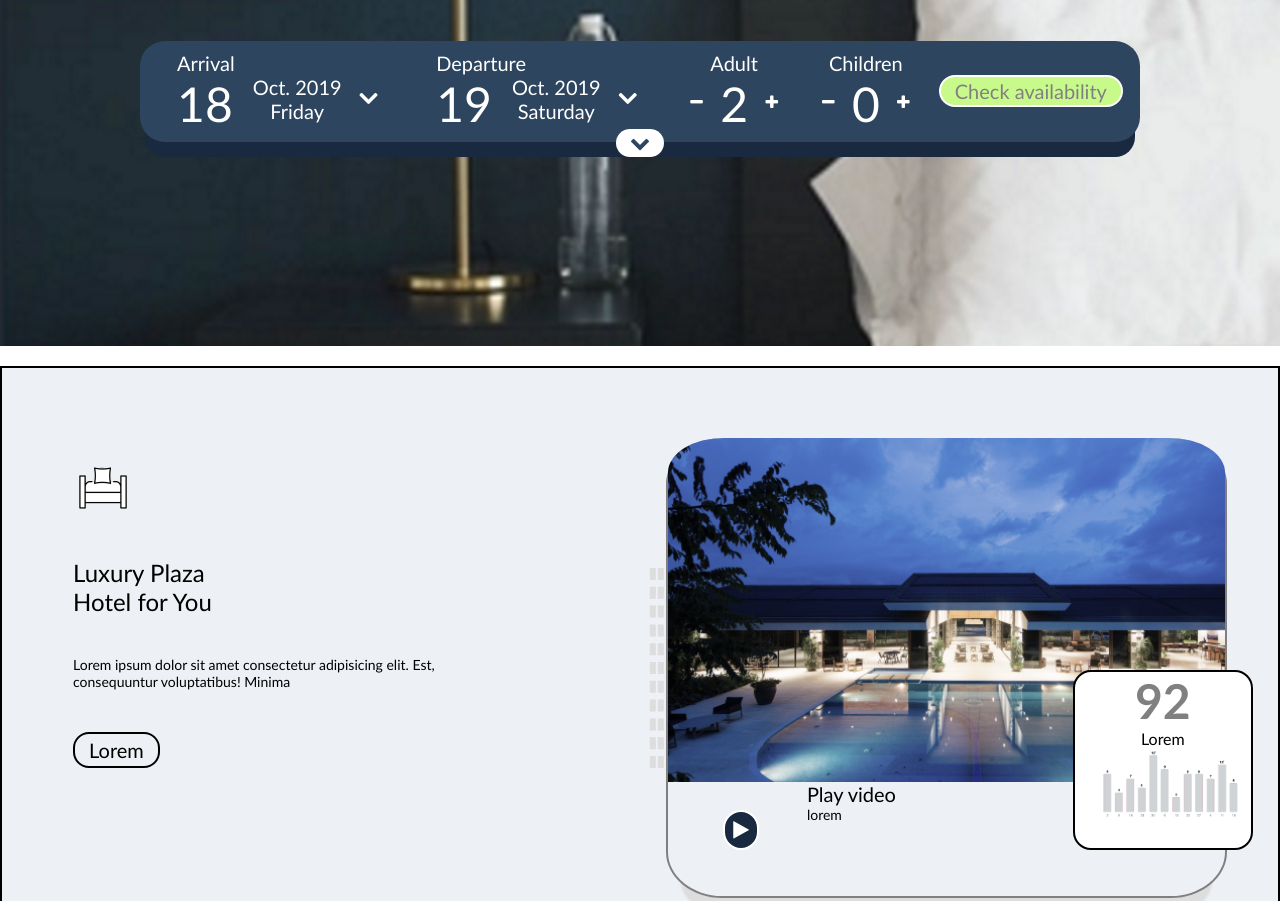
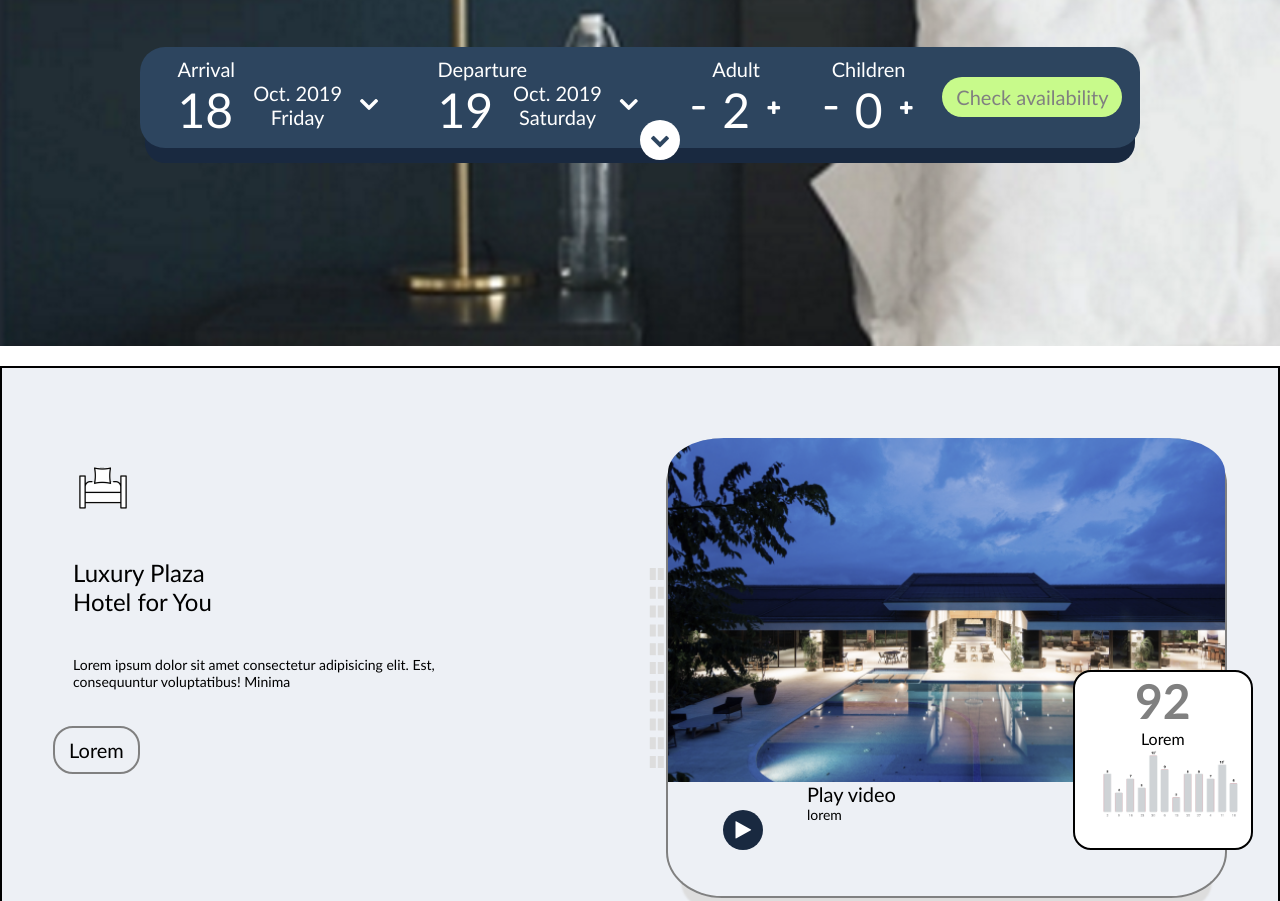
Before and after one commit to VytautasValutis/04-Hotel, a website: page index.html in a window 1280 px wide. Shown: the part 454-1355 px from the top of the page. Drawn offline with Linux system fonts and the light colour scheme.

Commit message:
Upgrade buttons

```diff
--- a/css/base/layout.css
+++ b/css/base/layout.css
@@ -31,12 +31,6 @@
     text-decoration: none;
     margin-left: 15px;
 }
-.round-border {
-    line-height: 1em;
-    padding: 0.4em;
-    border-radius: 1em;
-    border: 0.1em solid #fff;
-}
 .round-border:hover {
     box-shadow: 0 4px 8px lightgray;
 }
--- /dev/null
+++ b/css/component/button-old.css
@@ -0,0 +1,13 @@
+.btn {
+    background-color: #000;
+    color: #fff;
+    border: 0.1em solid #fff;
+    font-size: 20px;
+    line-height: 1em;
+    text-decoration: none;
+    border-radius: 0.8em;
+    padding: 0.2em 0.7em;
+}
+.btn:hover {
+    box-shadow: 0 4px 8px #222;
+}
--- a/css/component/button.css
+++ b/css/component/button.css
@@ -1,13 +1,37 @@
 .btn {
-    background-color: #000;
+    /* float: left; */
+    background-color: #EA1E63;
     color: #fff;
-    border: 0.1em solid #fff;
+    border: none;
+    padding: 0.5em;
     font-size: 20px;
     line-height: 1em;
+    text-align: center;
     text-decoration: none;
-    border-radius: 0.8em;
-    padding: 0.2em 0.7em;
+    border-radius: 0.2em;
+    padding: 0.5em 0.7em;
+    cursor: pointer;
+    user-select: none;
 }
 .btn:hover {
-    box-shadow: 0 4px 8px #222;
+    box-shadow: 0 4px 8px #000;
 }
+.btn.btn-circle {
+    width: 2em;
+    height: 2em;
+    padding: 0;
+    line-height: 2em;
+    border-radius: 50%;
+}
+.border-gray {
+    border: 2px solid gray;
+}
+.border-round{
+    border-radius: 1em;
+}
+.btn-clear {
+    background-color: transparent;
+}
+.btn-black {
+    color: #000;
+}
--- a/css/pages/central.css
+++ b/css/pages/central.css
@@ -28,12 +28,6 @@
     font-size: 14px;
     width: 80%;
     margin-bottom: 30px;
-}
-.button-01 {
-    color: #000;
-    margin-left: 20px;
-    border-color: #000;
-    background-color: #EDF0F5;
 }
 .main-sec-block-txt-pic {
     width: 44%;
--- a/css/pages/header.css
+++ b/css/pages/header.css
@@ -169,10 +169,14 @@
     color: #2D455F;
     position: absolute;
     border: none;
-    bottom: -15px;
+    bottom: 0;
     left: 50%;
-    transform: translateX(-50%);
+    transform: translateY(30%);
 }
+.down:hover {
+    box-shadow: 0 4px 8px gray;
+}
+
 @media (max-width: 1030px) {
     .hero-bottom {
         width: 600px;
--- a/index.html
+++ b/index.html
@@ -29,7 +29,7 @@
                 <a class="link" href="#">Rooms</a>
                 <a class="link" href="#">Blog</a>
             </div>
-            <a class="btn link" href="#">Go out</a>
+            <a class=" btn link border-gray border-round" href="#">Go out</a>
             <a href="#" class="fa fa-bars link round-border"></a>
         </div>
         <div class="header-main">
@@ -40,9 +40,9 @@
                 Luxury boutique hotel
             </p>
             <div class="social-line">
-                <a class="fa fa-facebook-square link round-border" href="#" target="_blank"></a>
-                <a class="fa fa-twitter link round-border" href="#" target="blank"></a>
-                <a class="fa fa-instagram link round-border" href="#" target="_blank"></a>
+                <a class="fa fa-facebook-square link btn btn-circle border-gray btn-clear" href="#" target="_blank"></a>
+                <a class="fa fa-twitter link btn btn-circle border-gray btn-clear" href="#" target="blank"></a>
+                <a class="fa fa-instagram link btn btn-circle border-gray btn-clear" href="#" target="_blank"></a>
             </div>
         </div>
         <div class="hero-bottom">
@@ -53,7 +53,7 @@
                     <p class="chunk-sec">Oct. 2019</p>
                     <p class="chunk-sec">Friday</p>
                 </div>
-                <a href="#" class="fa fa-angle-down date-selector"></a>
+                <a href="#" class="fa fa-angle-down date-selector btn-circle"></a>
             </div>
             <div class="date">
                 <p class="chunk">Departure</p>
@@ -76,8 +76,8 @@
                 <a href="#" class="fa fa-plus icon plus"></a>
                 <a href="#" class="fa fa-minus icon minus"></a>
             </div>
-        <a href="#" class="check btn">Check availability</a>
-        <a href="#" class="fa fa-chevron-down down btn round-border"></a>
+        <a href="#" class="check btn border-round">Check availability</a>
+        <a href="#" class="fa fa-chevron-down down btn btn-circle"></a>
         </div>
     </header>
     <main class="screen-block">
@@ -86,11 +86,11 @@
                 <img class="symbol" src="./img/hotel-bed.png" alt="Smoll bad pic">
                 <h2>Luxury Plaza<br>Hotel for You</h2>
                 <p>Lorem ipsum dolor sit amet consectetur adipisicing elit. Est, consequuntur voluptatibus! Minima </p>
-                <a class="btn button-01" href="#">Lorem</a>
+                <a class="btn btn-clear border-gray border-round btn-black" href="#">Lorem</a>
             </div>
             <div class="main-sec-block-txt-pic">
                 <img class="pic-01" src="./img/pic-01.png" alt="Paveiksliukas 01">
-                <a href="#" class="fa fa-play play round-border"></a>
+                <a href="#" class="fa fa-play play btn btn-clear btn-circle"></a>
                 <p class="small-txt">Play video</p>
                 <p class="small-txt">lorem</p>
                 <div class="top-layer">
```
